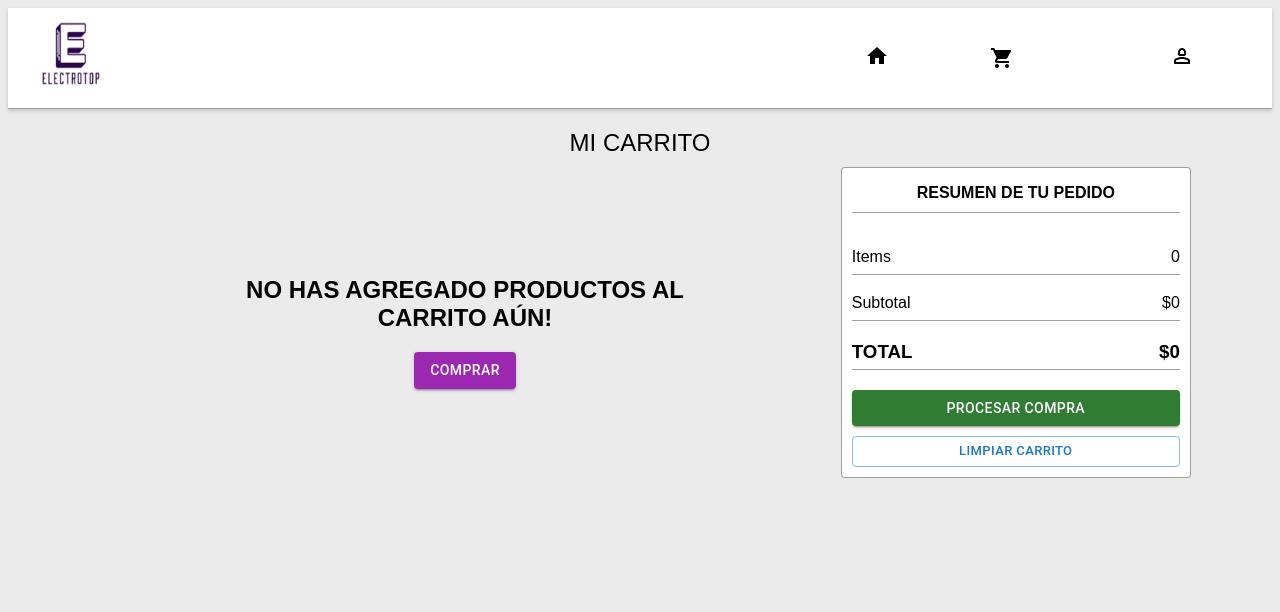
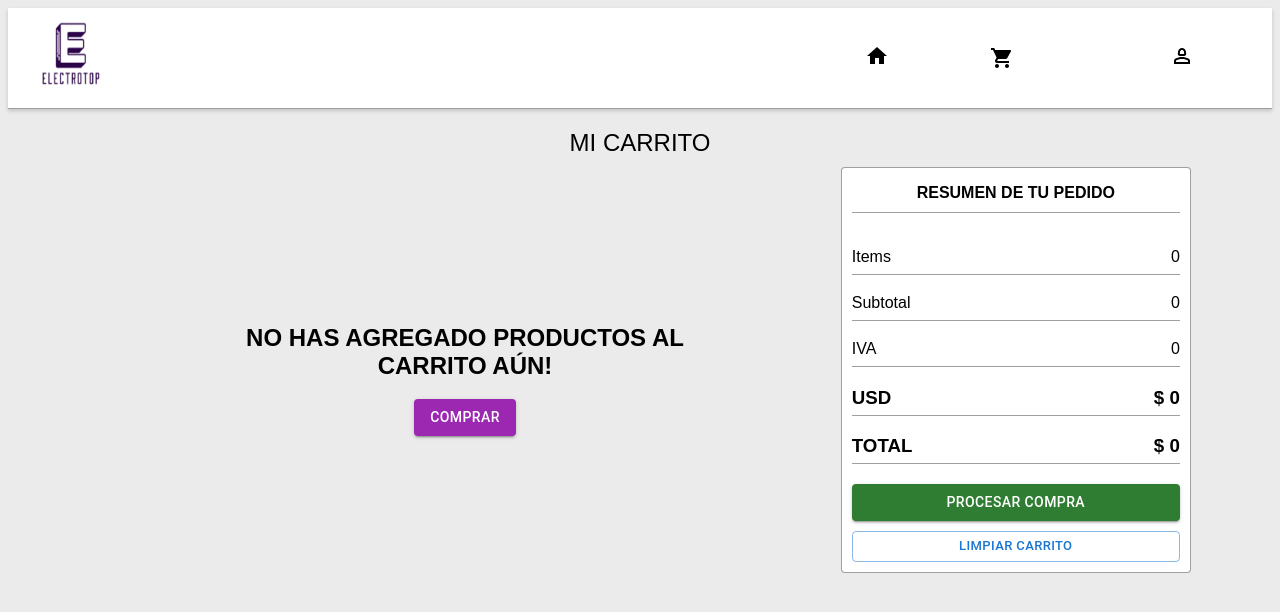
Before and after one commit to TaliaHenao6/EjercicioCarrito, a React (Vite) app in the folder EjercicioCarrito/: page /Carrito in a window 1280 px wide. Shown: the top 612 px of the page. Built offline with nearby package versions, Linux system fonts and the light colour scheme.

Commit message:
mostra valor en dolares, carrito

```diff
--- a/EjercicioCarrito/src/componentes/Carrito.jsx
+++ b/EjercicioCarrito/src/componentes/Carrito.jsx
@@ -21,7 +21,17 @@ const Carrito = () => {
     return totalPrice.toLocaleString("es-CO");
   };
 
+  const formatUSD = (USD) =>{
+    return USD.toLocaleString("US")
+  }
+
   const valorPagar = totalPrice.toString()
+  const valorDolar = 4346.00;
+
+  const iva = totalPrice * 0.05;
+  const total = totalPrice + iva;
+
+  const USD = total  / valorDolar;
 
 
 
@@ -46,7 +56,7 @@ const Carrito = () => {
                 {
                   amount: {
                     //currency_code: "COP",
-                    value: valorPagar, // Total a pagar en formato de decimales
+                    value: total, // Total a pagar en formato de decimales
                 },
               },
             ],
@@ -101,16 +111,27 @@ const Carrito = () => {
             </li>
             <li>
               <p>subtotal </p>
-              <p className="left">$0</p>
+              <p className="left"> {formatPrice(totalPrice)}</p>
             </li>
-            {/* <li><p>envio</p></li> */}
+            <li>
+              <p>IVA</p>
+              <p className="left">{formatPrice(iva)}</p>
+              </li>
             <li className="resumen-total">
-              <h3>total</h3>{" "}
-              <h3 className="left">${formatPrice(totalPrice)}</h3>
+              <h3>USD</h3>
+              <h3 className="left">$ {formatUSD(USD)} </h3>
+            </li>
+            <li className="resumen-total">
+              <h3>total</h3>
+              <h3 className="left">$ {formatPrice(total)} </h3>
             </li>
           </ul>
           <div className="resumen-actions">
-            <Button variant="contained" color="success" onClick={initPayPalPayment}>
+            <Button
+              variant="contained"
+              color="success"
+              onClick={initPayPalPayment}
+            >
               Procesar compra
             </Button>
             <Button variant="outlined" size="small" onClick={() => cleanCart()}>
```
